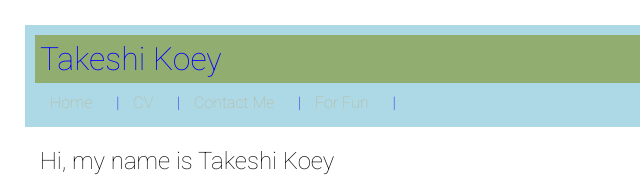
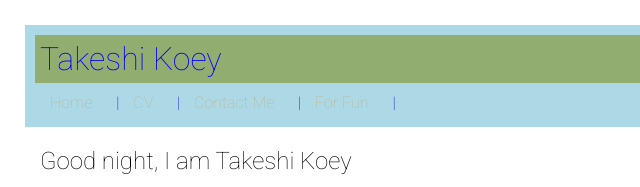
Before and after one commit to jktakeshi/Takeshi_Koey_67250_webdevlabs, a plain HTML site: page tkoey-lab3/index.html in a window 1280 px wide. Shown: the top 187 px of the page, 0-640 px from the left. Drawn offline with Linux system fonts and the light colour scheme; grey boxes are pictures that could not be loaded.

Commit message:
edited greeting in script.js

```diff
--- a/tkoey-lab3/index.html
+++ b/tkoey-lab3/index.html
@@ -11,7 +11,7 @@
     <link rel="preconnect" href="https://fonts.gstatic.com" crossorigin>
     <link href="https://fonts.googleapis.com/css2?family=Roboto:ital,wght@0,100..900;1,100..900&display=swap" rel="stylesheet">
     <link rel="stylesheet" href="static/style.css">
-    <script defer src="./static/script.js"></script>
+    <script src="./static/script.js" defer></script>
 </head>
 <body>
     <header style="color: blue; background: lightblue">
--- a/tkoey-lab3/static/script.js
+++ b/tkoey-lab3/static/script.js
@@ -48,19 +48,17 @@ function greetingFunc() {
     if (h<12 && h>=5) {
         greeting = "Good morning";
     }
-    else if (12<h<18) {
+    else if (12<h && h<18) {
         greeting = "Good afternoon";
     }
-    else if (18<h<20) {
+    else if (18<h && h<20) {
         greeting = "Good evening";
     }
     else {
         greeting = "Good night";
     }
-    console.log(greeting);
 
-    if (window.location.href.includes("index.html")) {
-        document.getElementbyId("greeting").innerHTML = greeting;
-    }
+    let E = document.getElementById("greeting");
+    E.innerHTML = greeting + ", I am Takeshi Koey";
 }
 greetingFunc();
```
